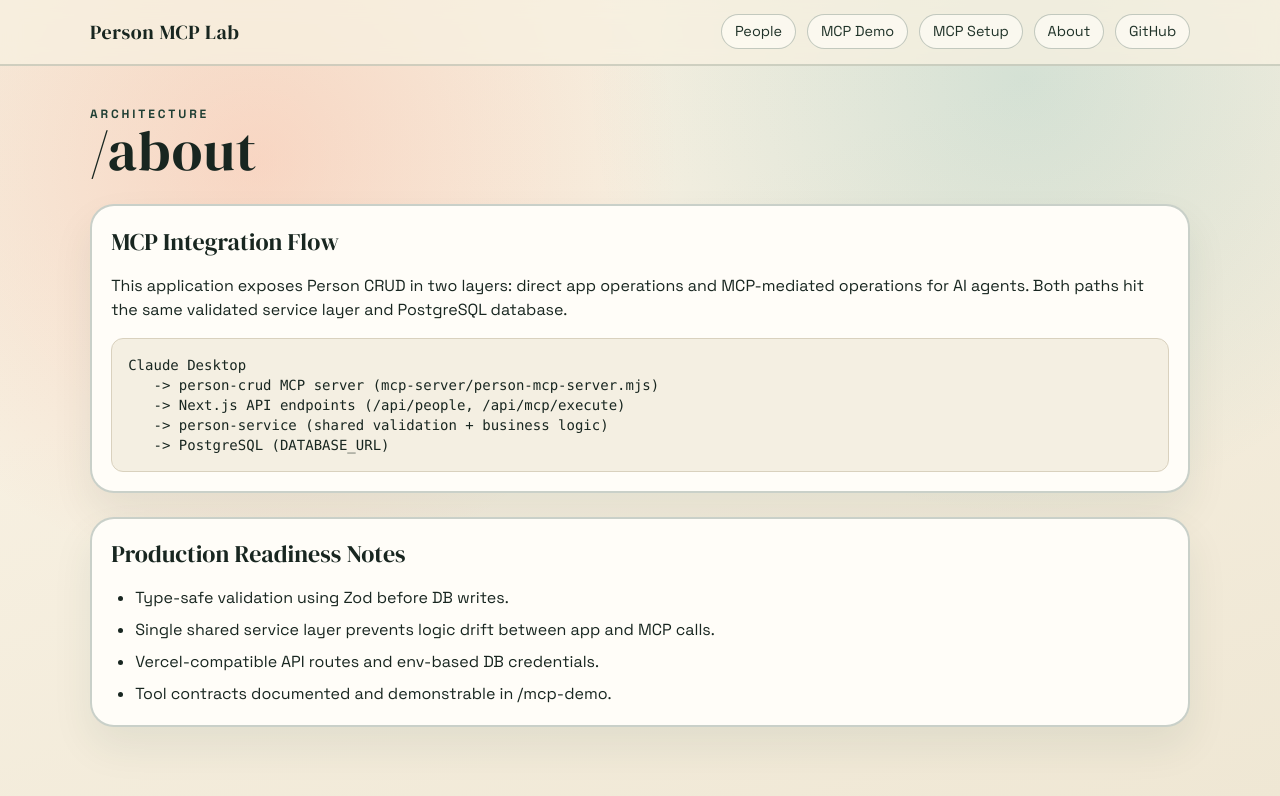
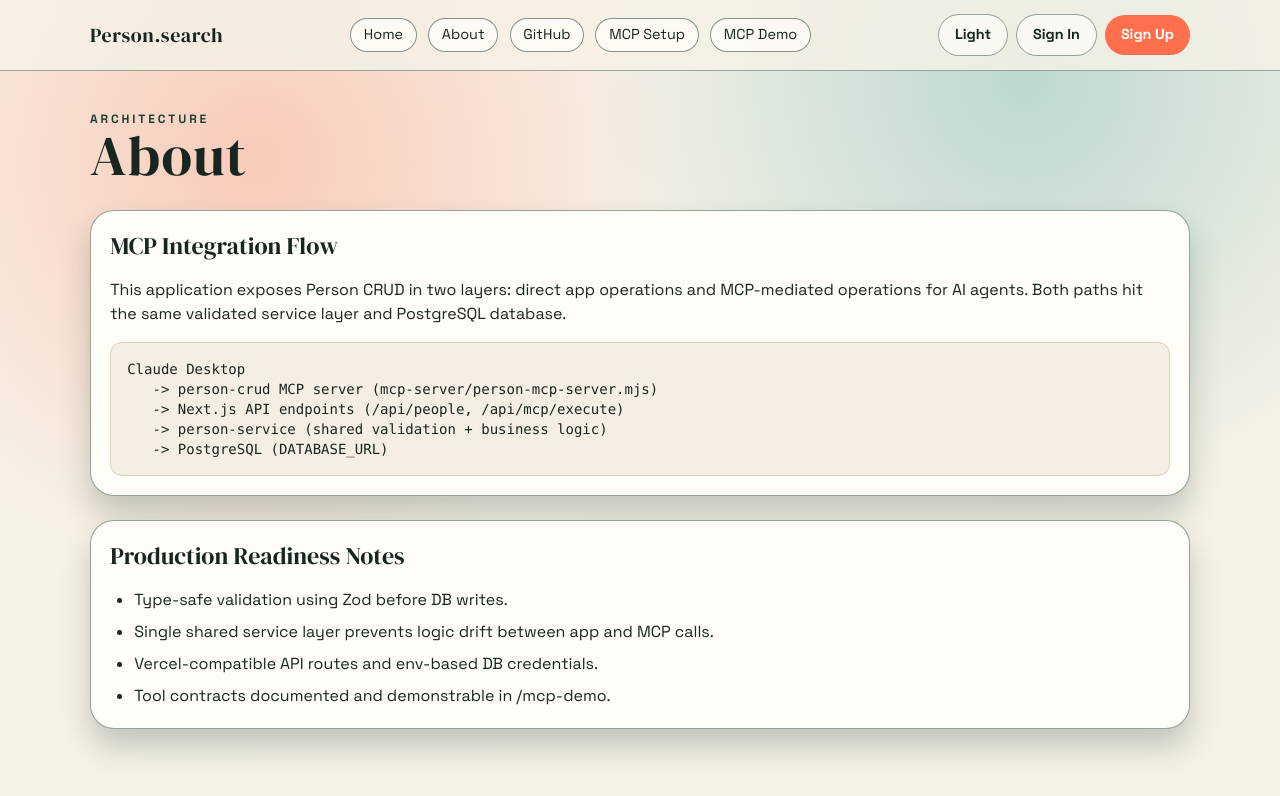
Before and after one commit to emiisushi/mcp-crud-app, a Next.js app: page /about in a window 1280 px wide. Shown: the top 796 px of the page. Built offline with nearby package versions, Linux system fonts and the light colour scheme.

Commit message:
Add theme toggle, auth pages, search home, and normalize tab headers

```diff
--- a/src/app/about/page.tsx
+++ b/src/app/about/page.tsx
@@ -3,7 +3,7 @@ export default function AboutPage() {
     <section className="space-y-6">
       <div>
         <p className="uppercase tracking-[0.24em] text-xs font-semibold text-[#1f3f34]">Architecture</p>
-        <h1 className="hero-title">/about</h1>
+        <h1 className="hero-title">About</h1>
       </div>
 
       <div className="panel space-y-4">
--- a/src/app/github/page.tsx
+++ b/src/app/github/page.tsx
@@ -8,7 +8,7 @@ export default function GithubPage() {
     <section className="space-y-6">
       <div>
         <p className="uppercase tracking-[0.24em] text-xs font-semibold text-[#1f3f34]">Repository</p>
-        <h1 className="hero-title">/github</h1>
+        <h1 className="hero-title">GitHub</h1>
       </div>
 
       <div className="panel space-y-4">
--- a/src/app/globals.css
+++ b/src/app/globals.css
@@ -7,6 +7,15 @@
   --accent: #ff6f4d;
   --accent-2: #0f8b8d;
   --line: #1f3f34;
+}
+
+html[data-theme="dark"] {
+  --bg-base: #050913;
+  --paper: #0c1222;
+  --ink: #e9efff;
+  --accent: #b076ff;
+  --accent-2: #2f72ff;
+  --line: #27365d;
 }
 
 @theme inline {
@@ -23,9 +32,9 @@ body {
 
 .app-bg {
   background:
-    radial-gradient(circle at 20% 20%, rgba(255, 111, 77, 0.2), transparent 35%),
-    radial-gradient(circle at 80% 10%, rgba(15, 139, 141, 0.15), transparent 35%),
-    linear-gradient(160deg, #f5efdf 0%, #f7f0e1 35%, #efe7d4 100%);
+    radial-gradient(circle at 20% 20%, color-mix(in srgb, var(--accent) 30%, transparent), transparent 35%),
+    radial-gradient(circle at 80% 10%, color-mix(in srgb, var(--accent-2) 25%, transparent), transparent 35%),
+    linear-gradient(160deg, color-mix(in srgb, var(--bg-base) 92%, #fff 8%) 0%, var(--bg-base) 100%);
 }
 
 .shell {
@@ -38,8 +47,8 @@ body {
   top: 0;
   z-index: 20;
   backdrop-filter: blur(10px);
-  background: rgba(247, 240, 225, 0.75);
-  border-bottom: 2px solid rgba(31, 63, 52, 0.18);
+  background: color-mix(in srgb, var(--bg-base) 84%, transparent);
+  border-bottom: 1px solid color-mix(in srgb, var(--line) 42%, transparent);
 }
 
 .site-header-inner {
@@ -65,14 +74,25 @@ body {
   flex-wrap: wrap;
 }
 
+.nav-actions {
+  display: flex;
+  align-items: center;
+  gap: 0.5rem;
+}
+
+.nav-action-btn {
+  padding: 0.45rem 0.8rem;
+  font-size: 0.9rem;
+}
+
 .nav-link {
   text-decoration: none;
-  border: 1px solid rgba(31, 63, 52, 0.26);
+  border: 1px solid color-mix(in srgb, var(--line) 54%, transparent);
   border-radius: 999px;
   padding: 0.35rem 0.8rem;
   font-size: 0.9rem;
-  color: #203329;
-  background: rgba(255, 253, 248, 0.65);
+  color: var(--ink);
+  background: color-mix(in srgb, var(--paper) 75%, transparent);
   transition: transform 0.2s ease, background-color 0.2s ease;
 }
 
@@ -91,10 +111,10 @@ body {
 
 .panel {
   background: var(--paper);
-  border: 2px solid rgba(31, 63, 52, 0.24);
+  border: 1px solid color-mix(in srgb, var(--line) 48%, transparent);
   border-radius: 24px;
   padding: 1.2rem;
-  box-shadow: 0 20px 40px rgba(31, 63, 52, 0.08);
+  box-shadow: 0 18px 30px color-mix(in srgb, var(--line) 24%, transparent);
 }
 
 .btn {
@@ -116,21 +136,49 @@ body {
 }
 
 .btn-outline {
-  background: transparent;
+  background: color-mix(in srgb, var(--paper) 70%, transparent);
   color: var(--ink);
-  border: 1px solid rgba(24, 38, 32, 0.35);
+  border: 1px solid color-mix(in srgb, var(--line) 45%, transparent);
 }
 
 .field {
   width: 100%;
   border-radius: 12px;
-  border: 1px solid rgba(31, 63, 52, 0.25);
+  border: 1px solid color-mix(in srgb, var(--line) 40%, transparent);
   padding: 0.55rem 0.7rem;
-  background: #fff;
+  background: color-mix(in srgb, var(--paper) 88%, #fff 12%);
+  color: var(--ink);
 }
 
 .mono {
   font-family: ui-monospace, SFMono-Regular, Menlo, Monaco, Consolas, "Liberation Mono", "Courier New", monospace;
+}
+
+.auth-wrap {
+  min-height: 68vh;
+  display: grid;
+  place-items: center;
+}
+
+.auth-card {
+  width: min(460px, 92vw);
+}
+
+.auth-title {
+  font-size: clamp(2rem, 4vw, 2.6rem);
+  margin-bottom: 0;
+}
+
+.auth-label {
+  font-size: 0.78rem;
+  letter-spacing: 0.12em;
+  text-transform: uppercase;
+  color: color-mix(in srgb, var(--ink) 65%, #7e8eb0 35%);
+  display: inline-block;
+}
+
+.auth-field {
+  background: color-mix(in srgb, var(--paper) 82%, transparent);
 }
 
 @media (max-width: 720px) {
@@ -138,4 +186,9 @@ body {
     flex-direction: column;
     align-items: flex-start;
   }
+
+  .nav-actions {
+    width: 100%;
+    flex-wrap: wrap;
+  }
 }
--- a/src/app/layout.tsx
+++ b/src/app/layout.tsx
@@ -1,6 +1,7 @@
 import type { Metadata } from "next";
 import Link from "next/link";
 import { DM_Serif_Display, Space_Grotesk } from "next/font/google";
+import ThemeToggle from "@/components/theme-toggle";
 import "./globals.css";
 
 const display = DM_Serif_Display({
@@ -21,11 +22,11 @@ export const metadata: Metadata = {
 };
 
 const navLinks = [
-  { href: "/", label: "People" },
-  { href: "/mcp-demo", label: "MCP Demo" },
-  { href: "/mcp-setup", label: "MCP Setup" },
+  { href: "/", label: "Home" },
   { href: "/about", label: "About" },
   { href: "/github", label: "GitHub" },
+  { href: "/mcp-setup", label: "MCP Setup" },
+  { href: "/mcp-demo", label: "MCP Demo" },
 ];
 
 export default function RootLayout({
@@ -35,12 +36,23 @@ export default function RootLayout({
 }>) {
   return (
     <html lang="en" className={`${display.variable} ${body.variable} h-full antialiased`}>
+      <head>
+        <script
+          dangerouslySetInnerHTML={{
+            __html: `(() => {
+  const saved = localStorage.getItem('app-theme');
+  const preferredDark = window.matchMedia('(prefers-color-scheme: dark)').matches;
+  document.documentElement.dataset.theme = saved ?? (preferredDark ? 'dark' : 'light');
+})();`,
+          }}
+        />
+      </head>
       <body className="min-h-full app-bg">
         <div className="min-h-full">
           <header className="site-header">
             <div className="shell site-header-inner">
               <Link href="/" className="logo-mark">
-                Person MCP Lab
+                Person.search
               </Link>
               <nav className="nav-row" aria-label="Main Navigation">
                 {navLinks.map((link) => (
@@ -49,6 +61,15 @@ export default function RootLayout({
                   </Link>
                 ))}
               </nav>
+              <div className="nav-actions">
+                <ThemeToggle />
+                <Link href="/sign-in" className="btn btn-outline nav-action-btn no-underline">
+                  Sign In
+                </Link>
+                <Link href="/sign-up" className="btn btn-primary nav-action-btn no-underline">
+                  Sign Up
+                </Link>
+              </div>
             </div>
           </header>
           <main className="shell py-10">{children}</main>
--- a/src/app/mcp-demo/page.tsx
+++ b/src/app/mcp-demo/page.tsx
@@ -64,7 +64,7 @@ export default function MpcDemoPage() {
     <section className="space-y-6">
       <div>
         <p className="uppercase tracking-[0.24em] text-xs font-semibold text-[#1f3f34]">Live MCP Testing</p>
-        <h1 className="hero-title">/mcp-demo</h1>
+        <h1 className="hero-title">MCP Demo</h1>
         <p className="max-w-2xl text-sm sm:text-base">
           This panel uses the same tool contract as the MCP server. Each action executes live CRUD operations through
           the MCP execution endpoint.
--- a/src/app/mcp-setup/page.tsx
+++ b/src/app/mcp-setup/page.tsx
@@ -13,7 +13,7 @@ export default function MpcSetupPage() {
     <section className="space-y-6">
       <div>
         <p className="uppercase tracking-[0.24em] text-xs font-semibold text-[#1f3f34]">Evaluator Guide</p>
-        <h1 className="hero-title">/mcp-setup</h1>
+        <h1 className="hero-title">MCP Setup</h1>
         <p className="max-w-3xl text-sm sm:text-base">
           Step-by-step setup instructions for connecting the Person CRUD MCP server to Claude Desktop and validating
           live database operations.
--- a/src/app/page.tsx
+++ b/src/app/page.tsx
@@ -28,12 +28,25 @@ const emptyForm: FormState = {
 
 export default function HomePage() {
   const [people, setPeople] = useState<Person[]>([]);
+  const [searchTerm, setSearchTerm] = useState("");
   const [form, setForm] = useState<FormState>(emptyForm);
   const [editingId, setEditingId] = useState<number | null>(null);
   const [loading, setLoading] = useState(true);
   const [status, setStatus] = useState("Ready.");
 
   const isEditing = useMemo(() => editingId !== null, [editingId]);
+
+  const filteredPeople = useMemo(() => {
+    const term = searchTerm.trim().toLowerCase();
+    if (!term) {
+      return people;
+    }
+
+    return people.filter((person) => {
+      const haystack = `${person.name} ${person.email} ${person.city}`.toLowerCase();
+      return haystack.includes(term);
+    });
+  }, [people, searchTerm]);
 
   async function loadPeople() {
     setLoading(true);
@@ -143,11 +156,23 @@ export default function HomePage() {
     <section className="space-y-6">
       <div>
         <p className="uppercase tracking-[0.24em] text-xs font-semibold text-[#1f3f34]">Week 3 + MCP</p>
-        <h1 className="hero-title">Person CRUD Dashboard</h1>
+        <h1 className="hero-title">Home</h1>
         <p className="max-w-2xl text-sm sm:text-base">
           Manage Person records directly in-app while exposing the same CRUD operations through MCP tools for
           Claude Desktop.
         </p>
+      </div>
+
+      <div className="panel space-y-3">
+        <h2 className="text-2xl" style={{ fontFamily: "var(--font-display)" }}>
+          Search User
+        </h2>
+        <input
+          className="field"
+          placeholder="Search by name, email, or city..."
+          value={searchTerm}
+          onChange={(event) => setSearchTerm(event.target.value)}
+        />
       </div>
 
       <div className="grid gap-6 lg:grid-cols-[340px_1fr]">
@@ -206,7 +231,7 @@ export default function HomePage() {
 
           {loading ? (
             <p className="mt-4">Loading...</p>
-          ) : people.length === 0 ? (
+          ) : filteredPeople.length === 0 ? (
             <p className="mt-4">No people yet. Add your first record.</p>
           ) : (
             <div className="mt-4 overflow-x-auto">
@@ -222,7 +247,7 @@ export default function HomePage() {
                   </tr>
                 </thead>
                 <tbody>
-                  {people.map((person) => (
+                  {filteredPeople.map((person) => (
                     <tr key={person.id} className="border-t border-[#d7d0be]">
                       <td className="py-2 pr-2">{person.id}</td>
                       <td className="py-2 pr-2">{person.name}</td>
--- /dev/null
+++ b/src/app/sign-in/page.tsx
@@ -0,0 +1,27 @@
+export default function SignInPage() {
+  return (
+    <section className="auth-wrap">
+      <div className="auth-card panel">
+        <p className="uppercase tracking-[0.24em] text-xs font-semibold text-[#7f8da8]">Welcome Back</p>
+        <h1 className="hero-title auth-title">Sign In</h1>
+        <p className="text-sm text-[#8ea0c8]">Sign in to continue managing People and MCP tests.</p>
+
+        <form className="space-y-3 mt-4">
+          <label className="auth-label" htmlFor="signin-email">
+            Email Address
+          </label>
+          <input id="signin-email" className="field auth-field" type="email" placeholder="you@example.com" />
+
+          <label className="auth-label" htmlFor="signin-password">
+            Password
+          </label>
+          <input id="signin-password" className="field auth-field" type="password" placeholder="Enter password" />
+
+          <button className="btn btn-primary w-full" type="button">
+            Sign In
+          </button>
+        </form>
+      </div>
+    </section>
+  );
+}
--- /dev/null
+++ b/src/app/sign-up/page.tsx
@@ -0,0 +1,37 @@
+export default function SignUpPage() {
+  return (
+    <section className="auth-wrap">
+      <div className="auth-card panel">
+        <p className="uppercase tracking-[0.24em] text-xs font-semibold text-[#7f8da8]">Create Account</p>
+        <h1 className="hero-title auth-title">Sign Up</h1>
+        <p className="text-sm text-[#8ea0c8]">Join Person App and manage data with MCP integration.</p>
+
+        <form className="space-y-3 mt-4">
+          <label className="auth-label" htmlFor="signup-name">
+            Full Name
+          </label>
+          <input id="signup-name" className="field auth-field" type="text" placeholder="Your name" />
+
+          <label className="auth-label" htmlFor="signup-email">
+            Email Address
+          </label>
+          <input id="signup-email" className="field auth-field" type="email" placeholder="you@example.com" />
+
+          <label className="auth-label" htmlFor="signup-password">
+            Password
+          </label>
+          <input id="signup-password" className="field auth-field" type="password" placeholder="Min. 6 characters" />
+
+          <label className="auth-label" htmlFor="signup-confirm">
+            Confirm Password
+          </label>
+          <input id="signup-confirm" className="field auth-field" type="password" placeholder="Re-enter password" />
+
+          <button className="btn btn-primary w-full" type="button">
+            Create Account
+          </button>
+        </form>
+      </div>
+    </section>
+  );
+}
--- /dev/null
+++ b/src/components/theme-toggle.tsx
@@ -0,0 +1,28 @@
+"use client";
+
+import { useState } from "react";
+
+type Theme = "light" | "dark";
+
+export default function ThemeToggle() {
+  const [theme, setTheme] = useState<Theme>(() => {
+    if (typeof document === "undefined") {
+      return "dark";
+    }
+
+    return (document.documentElement.dataset.theme as Theme | undefined) ?? "dark";
+  });
+
+  function toggleTheme() {
+    const nextTheme: Theme = theme === "dark" ? "light" : "dark";
+    document.documentElement.dataset.theme = nextTheme;
+    window.localStorage.setItem("app-theme", nextTheme);
+    setTheme(nextTheme);
+  }
+
+  return (
+    <button className="btn btn-outline nav-action-btn" type="button" onClick={toggleTheme}>
+      {theme === "dark" ? "Light" : "Dark"}
+    </button>
+  );
+}
```
